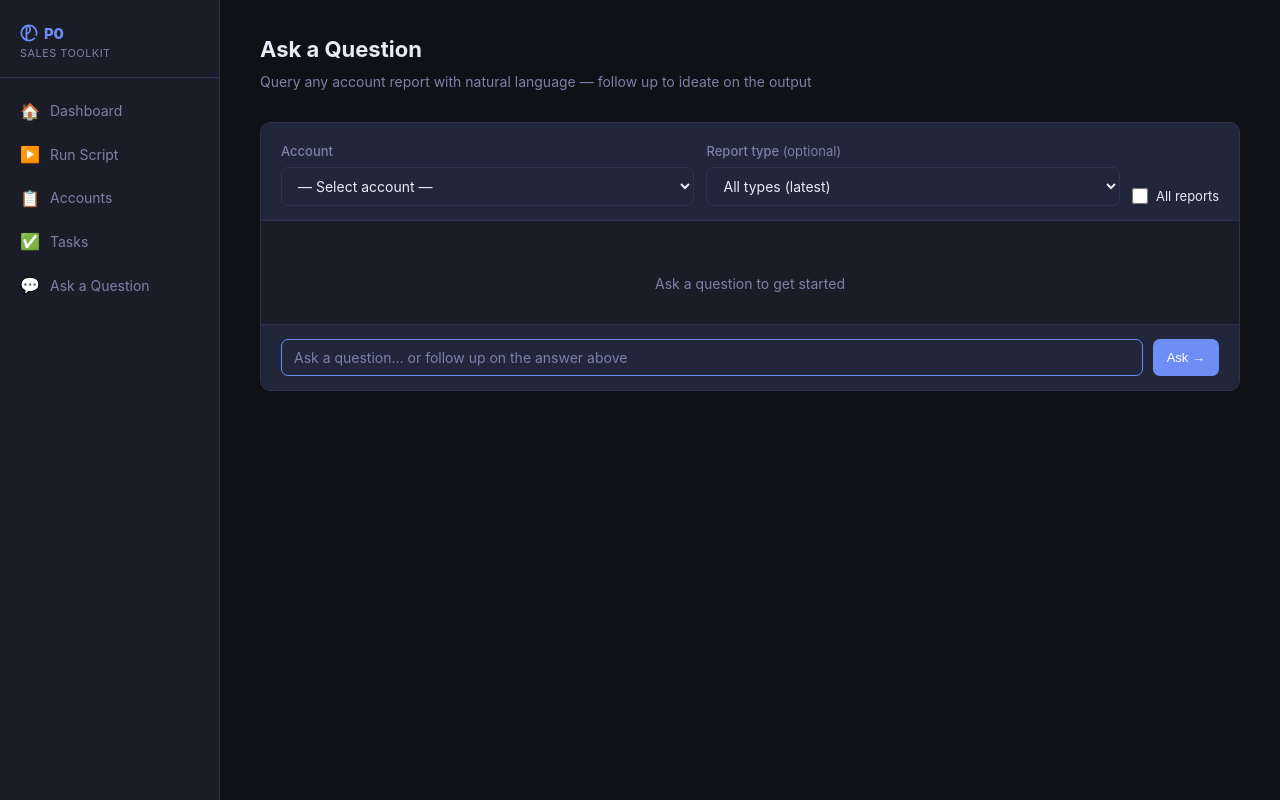
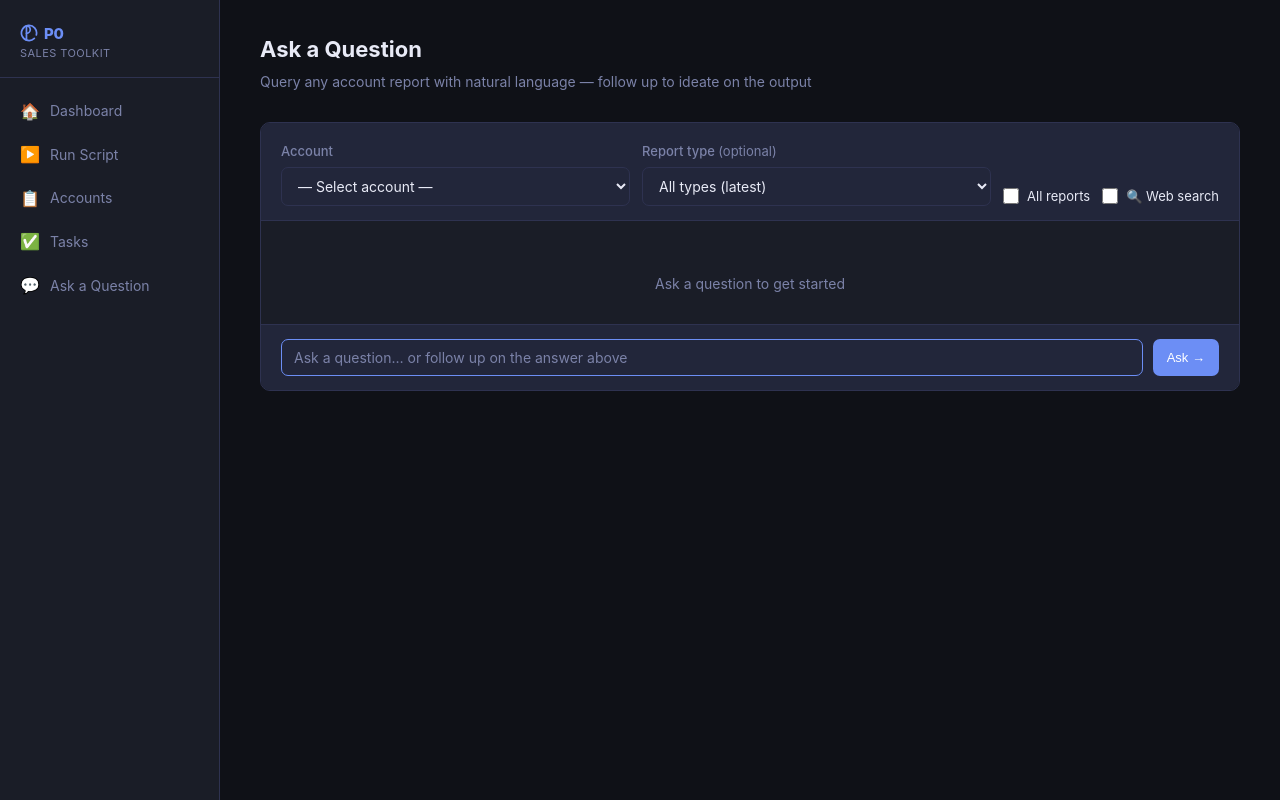
Before and after one commit to NOpderbeck/prospecting, a FastAPI app: page /ask in a window 1280 px wide. Run offline with FastAPI, Linux system fonts and the light colour scheme; some libraries are stand-ins or nearby versions.

Commit message:
Ask: multi-turn conversation + optional You.com web search augmentation
- Maintain conversation context across follow-up questions using a
  server-side in-memory store keyed by UUID conv_id
- Add optional You.com live web search on the first turn (checkbox in UI)
  to augment answers with real-time web data beyond local reports
- Show source label and web search badge on first answer turn
- Rewrite ask.html as a single card: config bar → chat thread → input row
- Add _chat_turn.html partial rendered via HTMX beforeend + OOB conv_id swap

Co-Authored-By: Claude Sonnet 4.6 <noreply@anthropic.com>

```diff
--- a/server.py
+++ b/server.py
@@ -34,6 +34,7 @@ from dotenv import load_dotenv
 
 import db as db_module
 from context import slugify
+import requests as _requests
 from ask import find_reports, load_reports, ask_claude
 
 # ---------------------------------------------------------------------------
@@ -44,6 +45,30 @@ from ask import find_reports, load_reports, ask_claude
 # Keyed by conv_id (UUID string); value holds the report text and message
 # history so follow-up questions don't need to reload reports.
 _conversations: dict[str, dict] = {}
+
+
+def _youcom_search(query: str, num_results: int = 5) -> str:
+    """Run a You.com web search and return formatted snippets, or '' on failure."""
+    api_key = os.getenv("YOUCOM_API_KEY", "")
+    if not api_key:
+        return ""
+    try:
+        resp = _requests.get(
+            "https://api.you.com/v1/search",
+            params={"query": query, "num_web_results": num_results},
+            headers={"X-API-Key": api_key, "Accept": "application/json"},
+            timeout=15,
+        )
+        if resp.status_code != 200:
+            return ""
+        hits = resp.json().get("results", {}).get("web", [])
+        parts = []
+        for h in hits:
+            snippet = " ".join(h.get("snippets", []))
+            parts.append(f"**{h.get('title', '')}** ({h.get('url', '')})\n{snippet}")
+        return "\n\n".join(parts)
+    except Exception:
+        return ""
 
 load_dotenv(override=True)
 
@@ -750,6 +775,7 @@ async def ask_query(
     report_type: str = Form(""),
     use_all: str = Form(""),
     conv_id: str = Form(""),
+    web_search: str = Form(""),
 ):
     api_key = os.getenv("ANTHROPIC_API_KEY", "")
 
@@ -759,6 +785,7 @@ async def ask_query(
         report_text  = conv["report_text"]
         source_label = conv["source_label"]
         prior_msgs   = conv["messages"]
+        web_searched = False   # web search only runs on first turn
     else:
         slug  = slugify(company.strip())
         paths = find_reports(slug, str(REPORTS_DIR), report_type)
@@ -773,32 +800,46 @@ async def ask_query(
         source_label = "all reports" if use_all else paths[-1].name
         prior_msgs   = []
         conv_id      = str(uuid.uuid4())
+        web_searched = False
+
+    # ── Optional You.com web search (first turn only) ────────────────────────
+    web_results = ""
+    if web_search and not prior_msgs:
+        company_display = company.strip().title()
+        web_query   = f'"{company_display}" {question.rstrip("?!")}'
+        web_results = await asyncio.to_thread(_youcom_search, web_query)
+        web_searched = bool(web_results)
 
     # ── Call Claude ──────────────────────────────────────────────────────────
     answer = await asyncio.to_thread(
-        ask_claude, report_text, question, api_key, prior_msgs or None
+        ask_claude, report_text, question, api_key, prior_msgs or None, web_results
     )
 
     # ── Persist turn into conversation store ────────────────────────────────
     if prior_msgs:
-        # Follow-up: append new pair to existing history
         _conversations[conv_id]["messages"].extend([
             {"role": "user",      "content": question},
             {"role": "assistant", "content": answer},
         ])
     else:
-        # First turn: store report text + full first exchange
+        # First message includes the full enriched context (reports + web)
+        first_context = report_text
+        if web_results:
+            first_context += (
+                "\n\n=== LIVE WEB SEARCH RESULTS ===\n"
+                f"(retrieved now via You.com for: {question})\n\n"
+                f"{web_results}"
+            )
         _conversations[conv_id] = {
             "report_text":  report_text,
             "source_label": source_label,
             "messages": [
-                {"role": "user",      "content": f"{report_text}\n\n---\n\nQuestion: {question}"},
+                {"role": "user",      "content": f"{first_context}\n\n---\n\nQuestion: {question}"},
                 {"role": "assistant", "content": answer},
             ],
         }
 
-    answer_html  = render_markdown(answer)
-    is_first_str = "true" if not prior_msgs else "false"
+    answer_html = render_markdown(answer)
 
     return templates.TemplateResponse("_chat_turn.html", {
         "request":      request,
@@ -807,6 +848,7 @@ async def ask_query(
         "conv_id":      conv_id,
         "source_label": source_label,
         "is_first":     not prior_msgs,
+        "web_searched": web_searched,
     })
 
 
--- a/static/style.css
+++ b/static/style.css
@@ -197,6 +197,7 @@ a:hover { color: var(--accent-h); text-decoration: underline; }
 .badge-score         { background: #3a2a10; color: #e8964d; }
 .badge-meeting_prep  { background: #0e2e30; color: #4ecdc4; }
 .badge-extracted     { background: #1e2a1e; color: #7bc47b; }
+.badge-web-search    { background: #1a2233; color: #6c8ef5; margin-left: 8px; }
 .badge-prospect      { background: #1a1e3a; color: #818cf8; }
 .badge-unknown       { background: var(--surface2); color: var(--muted); }
 
--- a/templates/_chat_turn.html
+++ b/templates/_chat_turn.html
@@ -8,6 +8,9 @@
     {% if is_first %}
     <div class="answer-meta" style="margin-bottom:12px;">
       Source: <span class="answer-source">{{ source_label }}</span>
+      {% if web_searched %}
+      <span class="badge badge-web-search">🔍 web search</span>
+      {% endif %}
     </div>
     {% endif %}
     <div class="answer-body">{{ answer_html | safe }}</div>
--- a/templates/ask.html
+++ b/templates/ask.html
@@ -35,6 +35,10 @@
     <div class="checkbox-group" style="margin-top:20px;white-space:nowrap;">
       <input type="checkbox" id="use-all-check" name="use_all" value="true" form="ask-form"/>
       <label for="use-all-check">All reports</label>
+    </div>
+    <div class="checkbox-group" style="margin-top:20px;white-space:nowrap;">
+      <input type="checkbox" id="web-search-check" name="web_search" value="true" form="ask-form"/>
+      <label for="web-search-check">🔍 Web search</label>
     </div>
   </div>
 
```
Also changed, not shown: ask.py (+35 -14 lines).
